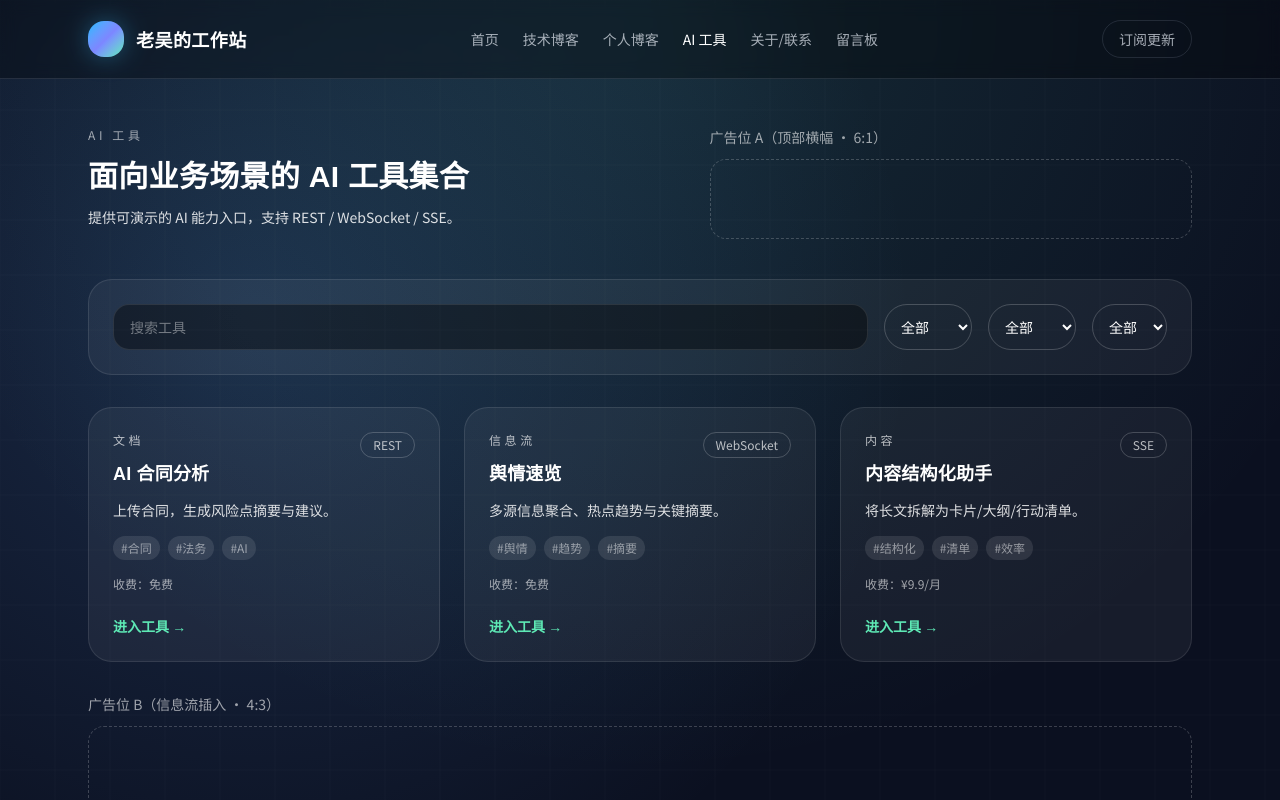
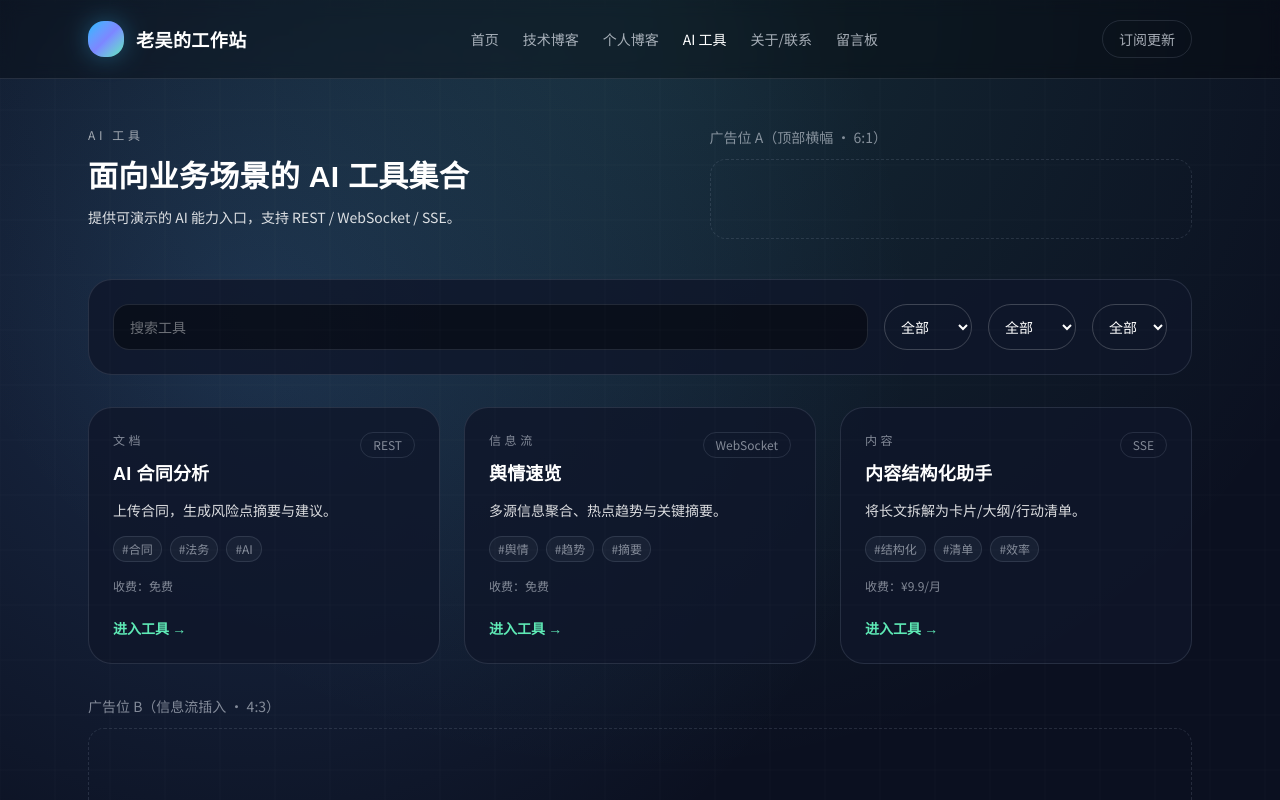
Before and after one commit to jerrywuhs/blogweb, a Next.js app: page /tools in a window 1280 px wide. Shown: the top 800 px of the page. Built offline with nearby package versions, Linux system fonts and the light colour scheme.

Commit message:
Tokenize list and tool components

```diff
--- a/src/components/AdSlot.tsx
+++ b/src/components/AdSlot.tsx
@@ -13,9 +13,9 @@ const ratioClasses: Record<NonNullable<AdSlotProps["ratio"]>, string> = {
 export default function AdSlot({ label, ratio = "4/3", className }: AdSlotProps) {
   return (
     <div className={className}>
-      <p className="text-sm text-white/60">{label}</p>
+      <p className="text-sm text-subtle">{label}</p>
       <div
-        className={`mt-3 w-full rounded-2xl border border-dashed border-white/20 ${ratioClasses[ratio]}`}
+        className={`mt-3 w-full rounded-2xl border border-dashed border-[color:var(--border-muted)] ${ratioClasses[ratio]}`}
       />
     </div>
   );
--- a/src/components/PersonalListClient.tsx
+++ b/src/components/PersonalListClient.tsx
@@ -36,8 +36,8 @@ export default function PersonalListClient() {
 
   return (
     <div className="space-y-8">
-      <div className="rounded-3xl border border-white/10 bg-white/5 p-6">
-        <div className="flex flex-wrap items-center gap-3 text-xs text-white/70">
+      <div className="rounded-3xl border border-[color:var(--border-muted)] bg-[color:var(--surface-1)] p-6">
+        <div className="flex flex-wrap items-center gap-3 text-xs text-muted">
           <label className="sr-only" htmlFor="personal-category">
             按分类筛选
           </label>
@@ -145,16 +145,19 @@ export default function PersonalListClient() {
         {filtered.map((post) => (
           <article
             key={post.slug}
-            className="rounded-3xl border border-white/10 bg-white/5 p-6"
+            className="rounded-3xl border border-[color:var(--border-muted)] bg-[color:var(--surface-1)] p-6"
           >
-            <p className="text-xs uppercase tracking-[0.3em] text-white/70">
+            <p className="text-xs uppercase tracking-[0.3em] text-subtle">
               {post.category}
             </p>
             <h3 className="mt-3 text-lg font-semibold">{post.title}</h3>
-            <p className="mt-2 text-sm text-white/85">{post.summary}</p>
-            <div className="mt-4 flex flex-wrap gap-2 text-xs text-white/50">
+            <p className="mt-2 text-sm text-muted">{post.summary}</p>
+            <div className="mt-4 flex flex-wrap gap-2 text-xs text-subtle">
               {post.tags.map((item) => (
-                <span key={item} className="rounded-full bg-white/10 px-2 py-1">
+                <span
+                  key={item}
+                  className="rounded-full border border-[color:var(--border-muted)] bg-[color:var(--surface-2)] px-2 py-1"
+                >
                   #{item}
                 </span>
               ))}
--- a/src/components/TechListClient.tsx
+++ b/src/components/TechListClient.tsx
@@ -36,8 +36,8 @@ export default function TechListClient() {
 
   return (
     <div className="space-y-8">
-      <div className="rounded-3xl border border-white/10 bg-white/5 p-6">
-        <div className="flex flex-wrap items-center gap-3 text-xs text-white/70">
+      <div className="rounded-3xl border border-[color:var(--border-muted)] bg-[color:var(--surface-1)] p-6">
+        <div className="flex flex-wrap items-center gap-3 text-xs text-muted">
           <label className="sr-only" htmlFor="tech-category">
             按分类筛选
           </label>
@@ -145,16 +145,19 @@ export default function TechListClient() {
         {filtered.map((post) => (
           <article
             key={post.slug}
-            className="rounded-3xl border border-white/10 bg-white/5 p-6"
+            className="rounded-3xl border border-[color:var(--border-muted)] bg-[color:var(--surface-1)] p-6"
           >
-            <p className="text-xs uppercase tracking-[0.3em] text-white/70">
+            <p className="text-xs uppercase tracking-[0.3em] text-subtle">
               {post.category}
             </p>
             <h3 className="mt-3 text-lg font-semibold">{post.title}</h3>
-            <p className="mt-2 text-sm text-white/85">{post.summary}</p>
-            <div className="mt-4 flex flex-wrap gap-2 text-xs text-white/50">
+            <p className="mt-2 text-sm text-muted">{post.summary}</p>
+            <div className="mt-4 flex flex-wrap gap-2 text-xs text-subtle">
               {post.tags.map((item) => (
-                <span key={item} className="rounded-full bg-white/10 px-2 py-1">
+                <span
+                  key={item}
+                  className="rounded-full border border-[color:var(--border-muted)] bg-[color:var(--surface-2)] px-2 py-1"
+                >
                   #{item}
                 </span>
               ))}
--- a/src/components/ToolExperienceClient.tsx
+++ b/src/components/ToolExperienceClient.tsx
@@ -33,26 +33,26 @@ export default function ToolExperienceClient({ defaultPrompt }: ToolExperienceCl
 
   return (
     <div className="space-y-6">
-      <div className="rounded-3xl border border-white/10 bg-white/5 p-6">
+      <div className="rounded-3xl border border-[color:var(--border-muted)] bg-[color:var(--surface-1)] p-6">
         <h2 className="text-lg font-semibold">参数区</h2>
-        <div className="mt-4 grid gap-3 text-sm text-white/70">
-          <label className="flex items-center justify-between rounded-2xl border border-white/10 bg-black/40 px-4 py-3">
+        <div className="mt-4 grid gap-3 text-sm text-muted">
+          <label className="flex items-center justify-between rounded-2xl border border-[color:var(--border-muted)] bg-black/40 px-4 py-3">
             风险敏感度
-            <span className="text-xs text-white/50">中等</span>
+            <span className="text-xs text-subtle">中等</span>
           </label>
-          <label className="flex items-center justify-between rounded-2xl border border-white/10 bg-black/40 px-4 py-3">
+          <label className="flex items-center justify-between rounded-2xl border border-[color:var(--border-muted)] bg-black/40 px-4 py-3">
             输出格式
-            <span className="text-xs text-white/50">结构化摘要</span>
+            <span className="text-xs text-subtle">结构化摘要</span>
           </label>
         </div>
       </div>
 
-      <div className="rounded-3xl border border-white/10 bg-white/5 p-6">
+      <div className="rounded-3xl border border-[color:var(--border-muted)] bg-[color:var(--surface-1)] p-6">
         <h2 className="text-lg font-semibold">输入区</h2>
         <textarea
           value={input}
           onChange={(event) => setInput(event.target.value)}
-          className="mt-4 min-h-[140px] w-full rounded-2xl border border-white/10 bg-black/40 px-4 py-3 text-sm text-white"
+          className="mt-4 min-h-[140px] w-full rounded-2xl border border-[color:var(--border-muted)] bg-black/40 px-4 py-3 text-sm text-white"
         />
         <button
           onClick={run}
@@ -62,9 +62,9 @@ export default function ToolExperienceClient({ defaultPrompt }: ToolExperienceCl
         </button>
       </div>
 
-      <div className="rounded-3xl border border-white/10 bg-white/5 p-6">
+      <div className="rounded-3xl border border-[color:var(--border-muted)] bg-[color:var(--surface-1)] p-6">
         <h2 className="text-lg font-semibold">调用状态</h2>
-        <p className="mt-3 text-sm text-white/70">
+        <p className="mt-3 text-sm text-muted">
           {status === "idle" && "等待提交"}
           {status === "running" && "运行中..."}
           {status === "success" && "完成"}
@@ -83,21 +83,21 @@ export default function ToolExperienceClient({ defaultPrompt }: ToolExperienceCl
         )}
       </div>
 
-      <div className="rounded-3xl border border-white/10 bg-white/5 p-6">
+      <div className="rounded-3xl border border-[color:var(--border-muted)] bg-[color:var(--surface-1)] p-6">
         <h2 className="text-lg font-semibold">结果展示</h2>
-        <div className="mt-4 space-y-3 text-sm text-white/70">
+        <div className="mt-4 space-y-3 text-sm text-muted">
           <p>✅ 关键风险条款：3 条</p>
           <p>✅ 需补充信息：2 条</p>
           <p>✅ 建议行动：1 条</p>
         </div>
-        <div className="mt-4 rounded-2xl border border-white/10 bg-black/40 p-4 text-xs text-emerald-200">
+        <div className="mt-4 rounded-2xl border border-[color:var(--border-muted)] bg-black/40 p-4 text-xs text-emerald-200">
           输出示例：条款 3 与条款 5 存在潜在责任扩张，请补充附件说明。
         </div>
       </div>
 
-      <div className="rounded-3xl border border-white/10 bg-white/5 p-6">
+      <div className="rounded-3xl border border-[color:var(--border-muted)] bg-[color:var(--surface-1)] p-6">
         <h2 className="text-lg font-semibold">FAQ</h2>
-        <ul className="mt-4 space-y-3 text-sm text-white/70">
+        <ul className="mt-4 space-y-3 text-sm text-muted">
           <li>Q1：支持哪些文件格式？A：PDF / DOCX / TXT。</li>
           <li>Q2：是否保存数据？A：默认不保存，建议脱敏后测试。</li>
           <li>Q3：如何对接 API？A：可联系获取 SDK 与示例。</li>
--- a/src/components/ToolsListClient.tsx
+++ b/src/components/ToolsListClient.tsx
@@ -35,7 +35,7 @@ export default function ToolsListClient() {
 
   return (
     <div className="space-y-8">
-      <div className="rounded-3xl border border-white/10 bg-white/5 p-6">
+      <div className="rounded-3xl border border-[color:var(--border-muted)] bg-[color:var(--surface-1)] p-6">
         <h2 className="sr-only">工具列表</h2>
         <div className="grid gap-4 lg:grid-cols-[1fr_auto_auto_auto]">
           <label className="sr-only" htmlFor="tools-keyword">
@@ -46,7 +46,7 @@ export default function ToolsListClient() {
             value={keyword}
             onChange={(event) => setKeyword(event.target.value)}
             placeholder="搜索工具"
-            className="rounded-2xl border border-white/10 bg-black/40 px-4 py-3 text-sm text-white placeholder:text-white/40"
+            className="rounded-2xl border border-[color:var(--border-muted)] bg-black/40 px-4 py-3 text-sm text-white placeholder:text-white/40"
           />
           <label className="sr-only" htmlFor="tools-category">
             按分类筛选
@@ -100,28 +100,31 @@ export default function ToolsListClient() {
         {filtered.map((tool) => (
           <article
             key={tool.id}
-            className="rounded-3xl border border-white/10 bg-white/5 p-6"
+            className="rounded-3xl border border-[color:var(--border-muted)] bg-[color:var(--surface-1)] p-6"
           >
             <div className="flex items-start justify-between">
               <div>
-                <p className="text-xs uppercase tracking-[0.3em] text-white/70">
+                <p className="text-xs uppercase tracking-[0.3em] text-subtle">
                   {tool.category}
                 </p>
                 <h3 className="mt-3 text-lg font-semibold">{tool.name}</h3>
               </div>
-              <span className="rounded-full border border-white/20 px-3 py-1 text-xs text-white/70">
+              <span className="rounded-full border border-[color:var(--border-muted)] px-3 py-1 text-xs text-subtle">
                 {tool.apiType}
               </span>
             </div>
             <p className="mt-3 text-sm text-white/85">{tool.summary}</p>
-            <div className="mt-4 flex flex-wrap gap-2 text-xs text-white/50">
+            <div className="mt-4 flex flex-wrap gap-2 text-xs text-subtle">
               {tool.tags.map((item) => (
-                <span key={item} className="rounded-full bg-white/10 px-2 py-1">
+                <span
+                  key={item}
+                  className="rounded-full border border-[color:var(--border-muted)] bg-[color:var(--surface-2)] px-2 py-1"
+                >
                   #{item}
                 </span>
               ))}
             </div>
-            <div className="mt-4 text-xs text-white/60">
+            <div className="mt-4 text-xs text-subtle">
               收费：{tool.pricingType === "free" ? "免费" : `¥${tool.price}/${tool.billingUnit}`}
             </div>
             <Link
```
